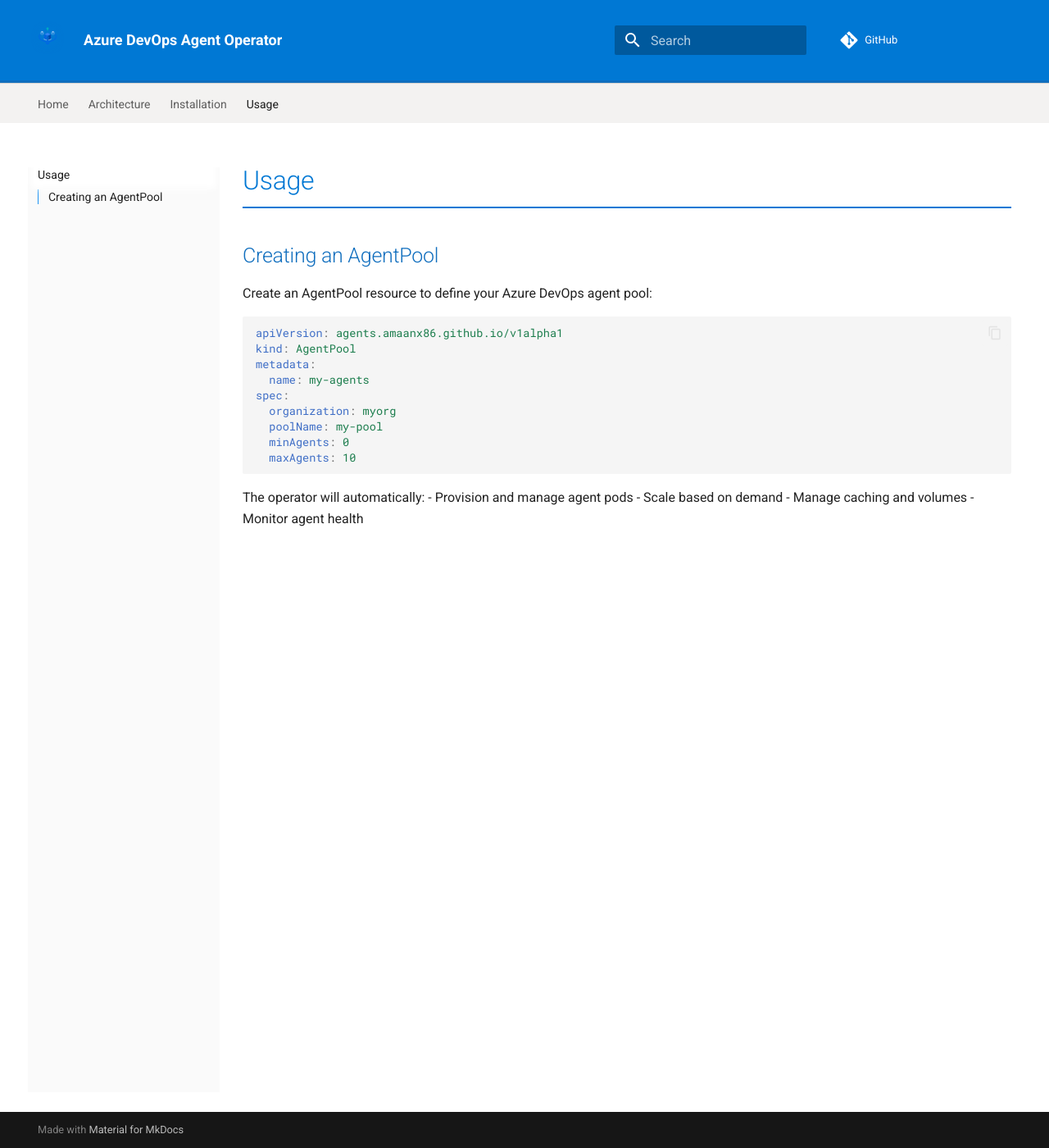
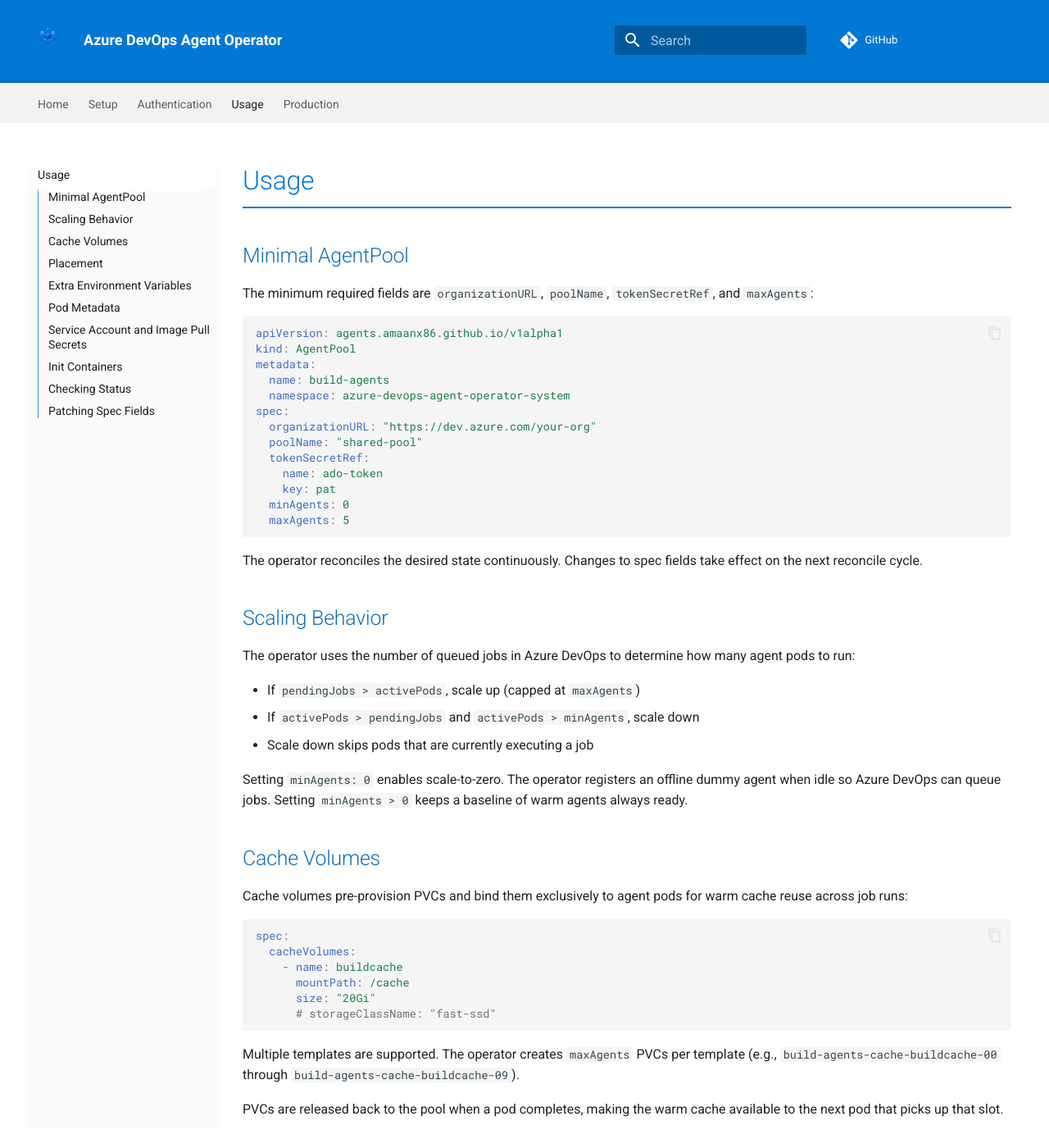
Before and after one commit to amaanx86/azure-devops-agent-operator, an MkDocs documentation site: the page built from docs/usage.md, in a window 1280 px wide and 1400 px high. Shown: the whole window at 82% size. Built offline with MkDocs 1.6.1 and Material for MkDocs 9.7.7, drawn with Linux system fonts in a browser that asks for light colours; comment, search, counter and statistics services are not loaded; some of the changed text lies outside the part shown.

Commit message:
docs: rewrite setup, auth, production, usage guides; remove empty architecture and installation pages

````diff
--- a/docs/usage.md
+++ b/docs/usage.md
@@ -1,23 +1,154 @@
 # Usage
 
-## Creating an AgentPool
+## Minimal AgentPool
 
-Create an AgentPool resource to define your Azure DevOps agent pool:
+The minimum required fields are `organizationURL`, `poolName`, `tokenSecretRef`, and `maxAgents`:
 
 ```yaml
 apiVersion: agents.amaanx86.github.io/v1alpha1
 kind: AgentPool
 metadata:
-  name: my-agents
+  name: build-agents
+  namespace: azure-devops-agent-operator-system
 spec:
-  organization: myorg
-  poolName: my-pool
+  organizationURL: "https://dev.azure.com/your-org"
+  poolName: "shared-pool"
+  tokenSecretRef:
+    name: ado-token
+    key: pat
   minAgents: 0
-  maxAgents: 10
+  maxAgents: 5
 ```
 
-The operator will automatically:
-- Provision and manage agent pods
-- Scale based on demand
-- Manage caching and volumes
-- Monitor agent health
+The operator reconciles the desired state continuously. Changes to spec fields take effect on the next reconcile cycle.
+
+## Scaling Behavior
+
+The operator uses the number of queued jobs in Azure DevOps to determine how many agent pods to run:
+
+- If `pendingJobs > activePods`, scale up (capped at `maxAgents`)
+- If `activePods > pendingJobs` and `activePods > minAgents`, scale down
+- Scale down skips pods that are currently executing a job
+
+Setting `minAgents: 0` enables scale-to-zero. The operator registers an offline dummy agent when idle so Azure DevOps can queue jobs. Setting `minAgents > 0` keeps a baseline of warm agents always ready.
+
+## Cache Volumes
+
+Cache volumes pre-provision PVCs and bind them exclusively to agent pods for warm cache reuse across job runs:
+
+```yaml
+spec:
+  cacheVolumes:
+    - name: buildcache
+      mountPath: /cache
+      size: "20Gi"
+      # storageClassName: "fast-ssd"
+```
+
+Multiple templates are supported. The operator creates `maxAgents` PVCs per template (e.g., `build-agents-cache-buildcache-00` through `build-agents-cache-buildcache-09`).
+
+PVCs are released back to the pool when a pod completes, making the warm cache available to the next pod that picks up that slot.
+
+## Placement
+
+Control which nodes agents run on:
+
+```yaml
+spec:
+  nodeSelector:
+    kubernetes.io/os: linux
+
+  tolerations:
+    - key: "dedicated"
+      operator: "Equal"
+      value: "build"
+      effect: "NoSchedule"
+
+  affinity:
+    nodeAffinity:
+      requiredDuringSchedulingIgnoredDuringExecution:
+        nodeSelectorTerms:
+          - matchExpressions:
+              - key: node-role
+                operator: In
+                values: ["build"]
+```
+
+## Extra Environment Variables
+
+Pass additional environment variables to every agent pod:
+
+```yaml
+spec:
+  extraEnv:
+    - name: DOCKER_HOST
+      value: "tcp://localhost:2376"
+    - name: BUILDKIT_PROGRESS
+      value: "plain"
+```
+
+## Pod Metadata
+
+Attach labels and annotations to agent pods for monitoring or admission webhook targeting:
+
+```yaml
+spec:
+  podLabels:
+    team: platform
+    env: production
+
+  podAnnotations:
+    prometheus.io/scrape: "false"
+    cluster-autoscaler.kubernetes.io/safe-to-evict: "false"
+```
+
+## Service Account and Image Pull Secrets
+
+```yaml
+spec:
+  serviceAccountName: "azp-agent"
+  imagePullSecrets:
+    - name: registry-credentials
+```
+
+## Init Containers
+
+Init containers run before the agent container and share pod volumes:
+
+```yaml
+spec:
+  initContainers:
+    - name: setup
+      image: busybox
+      command: ["sh", "-c", "echo initializing"]
+```
+
+## Checking Status
+
+```bash
+# Summary view
+kubectl get agentpool -n azure-devops-agent-operator-system
+
+# Detailed conditions
+kubectl describe agentpool build-agents -n azure-devops-agent-operator-system
+
+# Agent pods
+kubectl get pods -n azure-devops-agent-operator-system -l agentpool=build-agents
+
+# Controller logs
+kubectl logs -f deploy/azure-devops-agent-operator-controller-manager \
+  -n azure-devops-agent-operator-system
+```
+
+The `Available` condition on the AgentPool status reflects whether the last reconcile succeeded.
+
+## Patching Spec Fields
+
+```bash
+# Change scale bounds
+kubectl patch agentpool build-agents \
+  -n azure-devops-agent-operator-system \
+  --type merge -p '{"spec":{"minAgents":2,"maxAgents":10}}'
+```
+
+The operator reacts to spec changes within the next reconcile interval (default 30 seconds, or immediately on resource change events).
--- a/mkdocs.yml
+++ b/mkdocs.yml
@@ -9,9 +9,10 @@ extra_css:
 
 nav:
   - Home: index.md
-  - Architecture: architecture.md
-  - Installation: installation.md
+  - Setup: setup.md
+  - Authentication: authentication.md
   - Usage: usage.md
+  - Production: production.md
 
 theme:
   name: material
````
Also changed, not shown: docs/architecture.md (deleted, +0 -11 lines), docs/authentication.md (added, +89 -0 lines), docs/installation.md (deleted, +0 -18 lines), docs/production.md (added, +190 -0 lines), docs/setup.md (added, +196 -0 lines).
